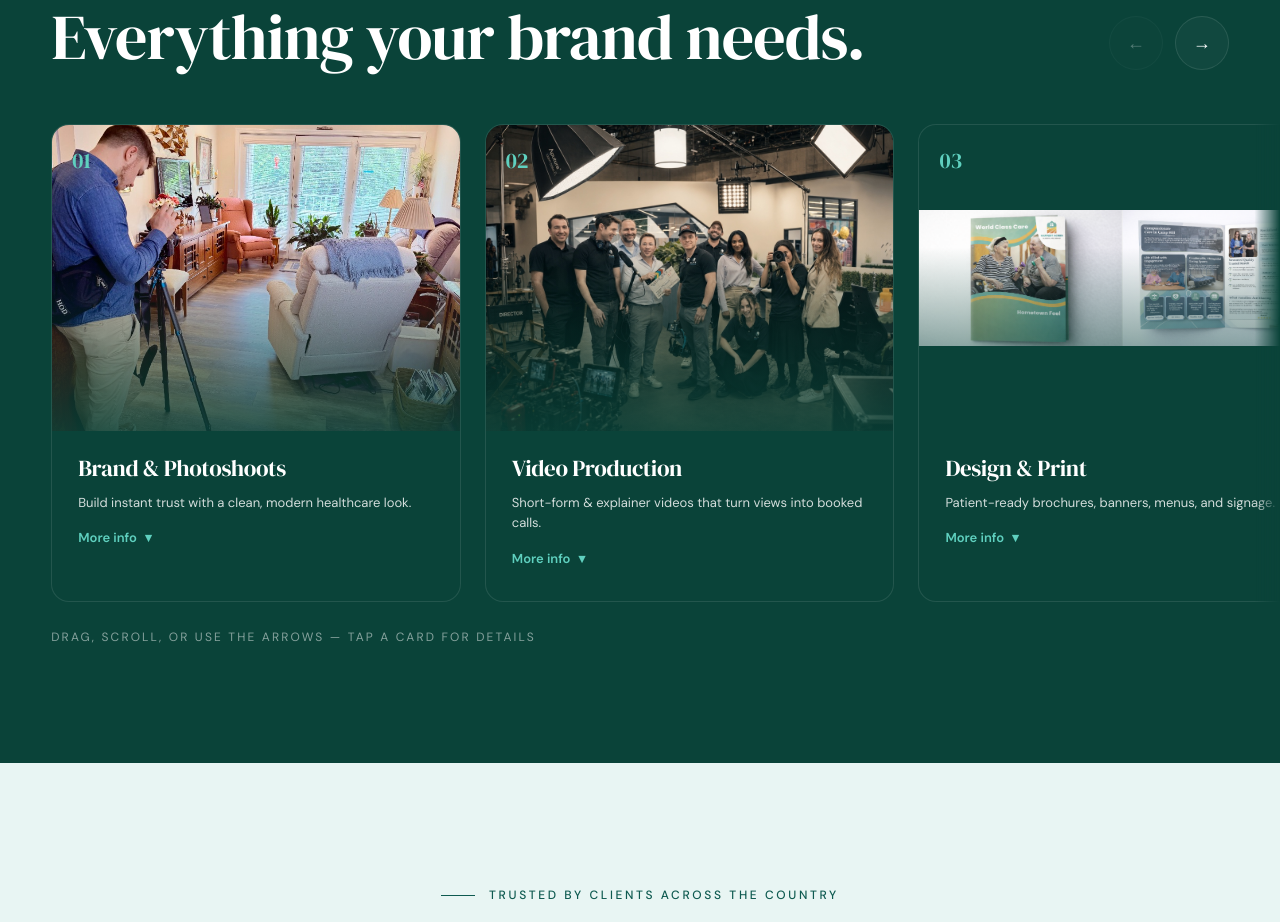
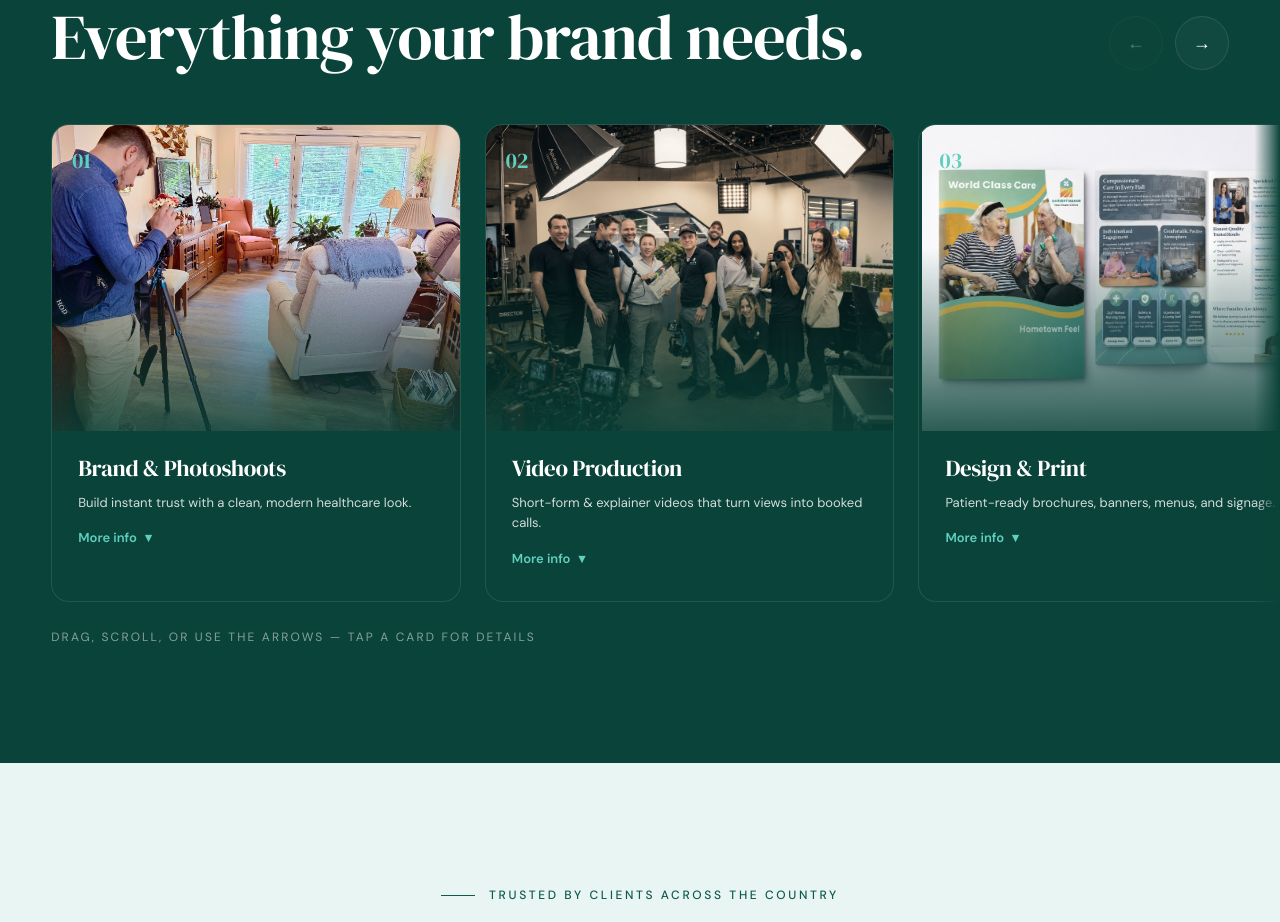
Before and after one commit to SunfieldMarketing/wavecare-website, a Next.js app: page / in a window 1280 px wide. Shown: the part 1740-2662 px from the top of the page. Built offline with nearby package versions, Linux system fonts and the light colour scheme.

Commit message:
Update Design & Print photo with new brochure

```diff
--- a/src/app/page.tsx
+++ b/src/app/page.tsx
@@ -382,7 +382,7 @@ export default function Home() {
             <article className="svc-card" data-cursor>
               <div className="svc-media">
                 <span className="svc-num">03</span>
-                <Image src="/images/design_print.png" alt="Design & print" layout="fill" objectFit="contain" />
+                <Image src="/images/design_print_2.jpg" alt="Design & print" layout="fill" objectFit="contain" />
               </div>
               <div className="svc-body">
                 <h3>Design &amp; Print</h3>
```
Also changed, not shown: public/images/design_print_2.jpg (added).
